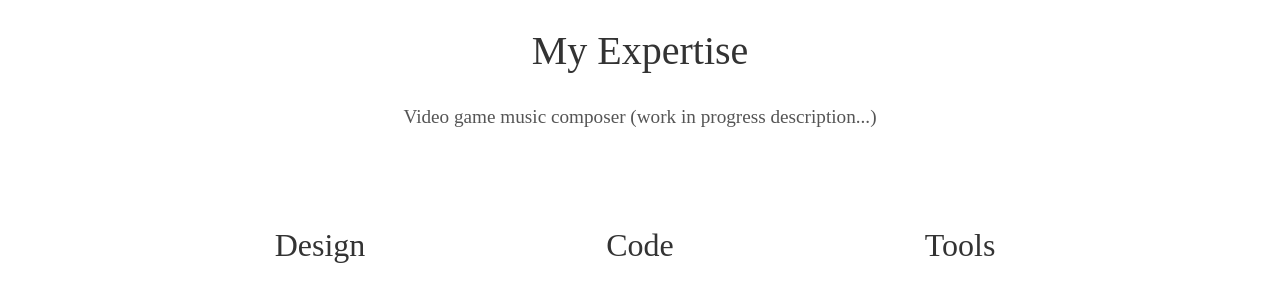
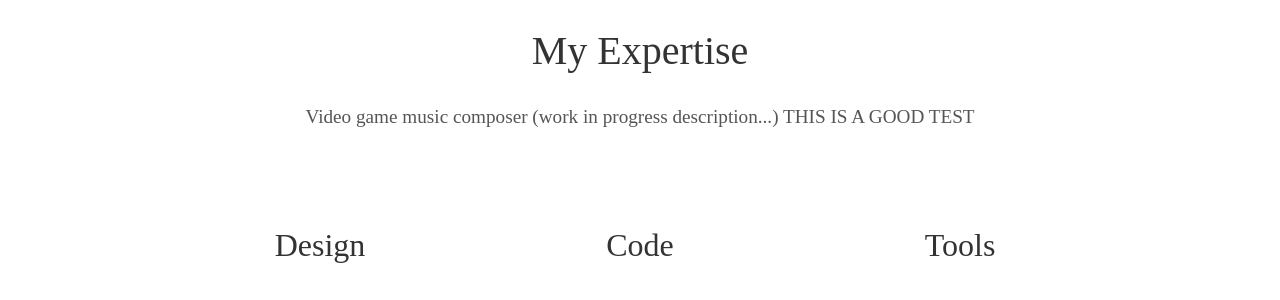
Before and after one commit to RabidTunes/rabidtunes.github.io, a Jekyll site: the page built from index.html, in a window 1280 px wide. Shown: the part 954-1254 px from the top of the page. Built offline with Jekyll 4.4.1, drawn with Linux system fonts in a browser that asks for light colours; some web fonts are replaced.

Commit message:
Update _config.yml

```diff
--- a/_config.yml
+++ b/_config.yml
@@ -6,7 +6,7 @@ description: Jekyll Theme Minimal Resume
 
 # User settings
 username: Rabid Tunes
-user_description: Video game music composer (work in progress description...)
+user_description: Video game music composer (work in progress description...) THIS IS A GOOD TEST
 user_title: Video game music composer
 email: rabidtunesmusic@gmail.com
 instagram_username: rabid.tunes
```
